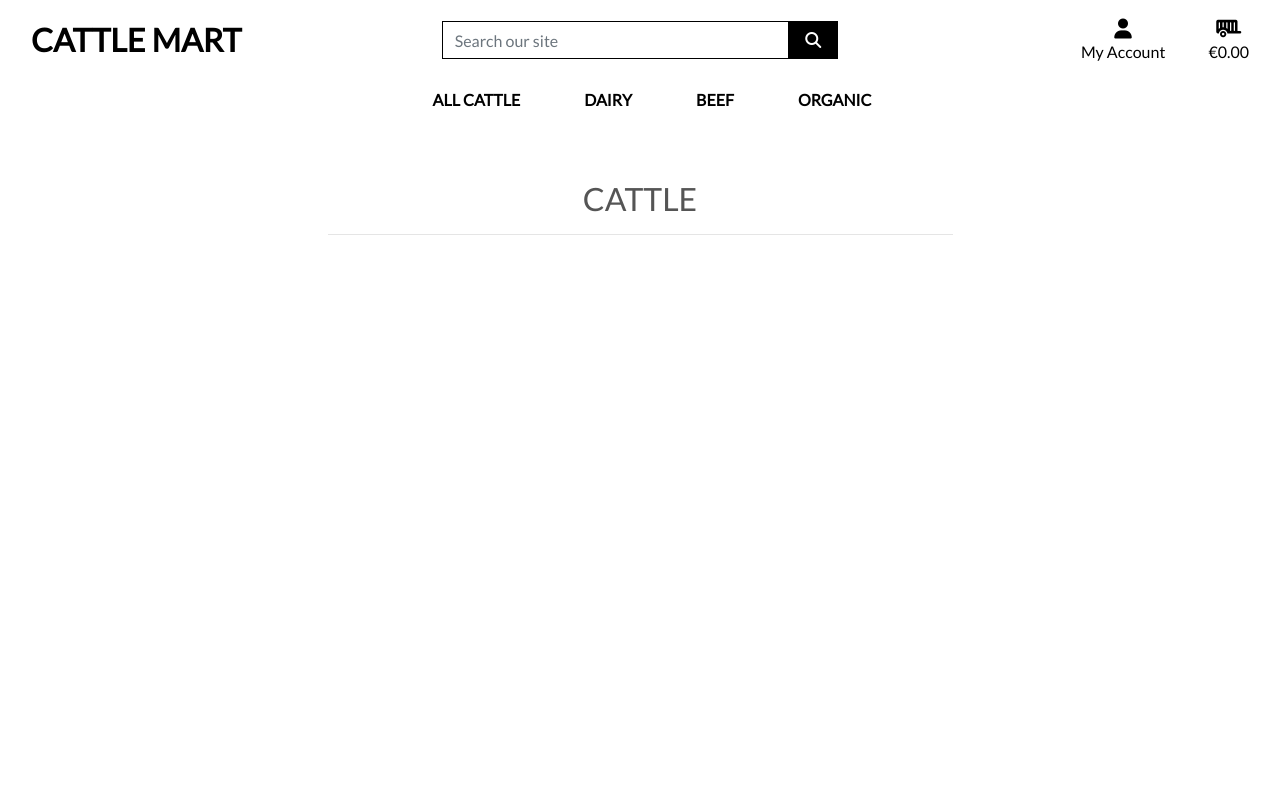
After one commit to Farmer-Eds-Shed/Cattle-Mart, a Django app: page /cattle/ in a window 1280 px wide. The commit adds this page. Run offline with Django 3.2, Linux system fonts and the light colour scheme; data that the repository does not hold is empty; some libraries are stand-ins or nearby versions.

Commit message:
Added Cattle Templates

```diff
--- /dev/null
+++ b/cattle/templates/cattle/cattle.html
@@ -0,0 +1,79 @@
+{% extends "base.html" %}
+{% load static %}
+
+{% block page_header %}
+    <div class="container header-container">
+        <div class="row">
+            <div class="col"></div>
+        </div>
+    </div>
+{% endblock %}
+
+{% block content %}
+    <div class="overlay"></div>
+    <div class="container-fluid">
+        <div class="row">
+            <div class="col text-center mt-3">
+                <h2 class="logo-font">Cattle</h2>
+                <hr class="w-50 mb-1">
+            </div>
+        </div>
+        <div class="row">
+            <div class="cattle-container col-10 offset-1">
+                <div class="row mt-1 mb-2"></div>
+                <div class="row">
+                    {% for cattle in cattle %}
+                        <div class="col-sm-6 col-md-6 col-lg-4 col-xl-3">
+                            <div class="card h-100 border-0">
+                                {% if cattle.image %}
+                                <a href="{% url 'cattle_detail' cattle.id %}">
+                                    <img class="card-img-top img-fluid" src="{{ cattle.image.url }}" alt="{{ cattle.name }}">
+                                </a>
+                                {% else %}
+                                <a href="{% url 'cattle_detail' cattle.id %}">
+                                    <img class="card-img-top img-fluid" src="{{ MEDIA_URL }}noimage.png" alt="{{ cattle.name }}">
+                                </a>
+                                {% endif %}
+                                <div class="card-body pb-0">
+                                    <p class="mb-0">{{ cattle.name }}</p>
+                                </div>
+                                <div class="card-footer bg-white pt-0 border-0 text-left">
+                                    <div class="row">
+                                        <div class="col">
+                                            <p class="lead mb-0 text-left font-weight-bold">${{ cattle.price }}</p>
+                                            {% if cattle.star_rating %}
+                                                <small class="text-muted"><i class="fas fa-star mr-1"></i>{{ cattle.star_rating }} / 5</small>
+                                            {% else %}
+                                                <small class="text-muted">No Rating</small>
+                                            {% endif %}
+                                        </div>
+                                    </div>
+                                </div>
+                            </div>
+                        </div>
+                        {% if forloop.counter|divisibleby:1 %}
+                            <div class="col-12 d-sm-none mb-5">
+                                <hr>
+                            </div>
+                        {% endif %}
+                        {% if forloop.counter|divisibleby:2 %}
+                            <div class="col-12 d-none d-sm-block d-md-block d-lg-none mb-5">
+                                <hr>
+                            </div>
+                        {% endif %}
+                        {% if forloop.counter|divisibleby:3 %}
+                            <div class="col-12 d-none d-lg-block d-xl-none mb-5">
+                                <hr>
+                            </div>
+                        {% endif %}
+                        {% if forloop.counter|divisibleby:4 %}
+                            <div class="col-12 d-none d-xl-block mb-5">
+                                <hr>
+                            </div>
+                        {% endif %}
+                    {% endfor %}
+                </div>
+            </div>
+        </div>
+    </div>
+{% endblock %}
--- /dev/null
+++ b/cattle/urls.py
@@ -0,0 +1,7 @@
+from django.urls import path
+from . import views
+
+urlpatterns = [
+    path('', views.all_cattle, name='cattle'),
+    path('<cattle_id>', views.cattle_detail, name='cattle_detail'),
+]
--- a/cattle/views.py
+++ b/cattle/views.py
@@ -1,3 +1,71 @@
-from django.shortcuts import render
+from django.shortcuts import render, redirect, reverse, get_object_or_404
+from django.contrib import messages
+from django.db.models import Q
+from .models import Cattle, Enterprise
+from django.db.models.functions import Lower
+
 
 # Create your views here.
+
+def all_cattle(request):
+    """ A view to show all cattle, including sorting and search queries """
+
+    cattle = Cattle.objects.all()
+    query = None
+    enterprises = None
+    sort = None
+    direction = None
+
+    if request.GET:
+        if 'sort' in request.GET:
+            sortkey = request.GET['sort']
+            sort = sortkey
+            if sortkey == 'name':
+                sortkey = 'lower_name'
+                cattle = cattle.annotate(lower_name=Lower('name'))
+            if sortkey == 'category':
+                sortkey = 'category__name'
+            if 'direction' in request.GET:
+                direction = request.GET['direction']
+                if direction == 'desc':
+                    sortkey = f'-{sortkey}'
+            cattle = cattle.order_by(sortkey)
+
+        if 'enterprise' in request.GET:
+            enterprises = request.GET['enterprise'].split(',')
+            cattle = cattle.filter(enterprise__name__in=enterprises)
+            enterprises = Enterprise.objects.filter(name__in=enterprises)
+
+
+
+        if 'q' in request.GET:
+            query = request.GET['q']
+            if not query:
+                messages.error(request, "You didn't enter any search criteria!")
+                return redirect(reverse('cattle'))
+
+            queries = Q(name__icontains=query) | Q(description__icontains=query)
+            cattle = cattle.filter(queries)
+
+    current_sorting = f'{sort}_{direction}'
+
+    context = {
+        'cattle': cattle,
+        'search_term': query,
+        'current_enterprise': enterprises,
+        'current_sorting': current_sorting,
+    }
+
+    return render(request, 'cattle/cattle.html', context)
+
+
+def cattle_detail(request, cattle_id):
+    """ A view to show individual cattle details """
+
+    cattle = get_object_or_404(Cattle, pk=cattle_id)
+
+    context = {
+        'cattle': cattle,
+    }
+
+    return render(request, 'cattle/cattle_detail.html', context)
--- a/cattle_mart/settings.py
+++ b/cattle_mart/settings.py
@@ -72,6 +72,7 @@ TEMPLATES = [
                 'django.template.context_processors.request', # Required by AllAuth
                 'django.contrib.auth.context_processors.auth',
                 'django.contrib.messages.context_processors.messages',
+                'django.template.context_processors.media',
             ],
         },
     },
--- a/cattle_mart/urls.py
+++ b/cattle_mart/urls.py
@@ -22,4 +22,5 @@ urlpatterns = [
     path('admin/', admin.site.urls),
     path('accounts/', include('allauth.urls')),
     path('', include('home.urls')),
+    path('cattle/', include('cattle.urls')),
 ] + static(settings.MEDIA_URL, document_root=settings.MEDIA_ROOT)
--- a/static/css/base.css
+++ b/static/css/base.css
@@ -36,6 +36,16 @@ body {
 .btn-black {
     background: black;
     color: white;
+}
+
+.overlay {
+	height: 100%;
+	width: 100%;
+	top: 0;
+	left: 0;
+	position: fixed;
+	background: white;
+	z-index: -1;
 }
 
 .shop-now-button:hover,
--- a/templates/includes/main-nav.html
+++ b/templates/includes/main-nav.html
@@ -5,10 +5,10 @@
                 All Cattle
             </a>
             <div class="dropdown-menu border-0" aria-labelledby="all-products-link">
-                <a href="" class="dropdown-item">By Price</a>
-                <a href="" class="dropdown-item ">By Star Rating</a>
-                <a href="" class="dropdown-item ">By Breed</a>
-                <a href="" class="dropdown-item">All Cattle</a>
+                <a href="{% url 'cattle' %}?sort=price&direction=asc" class="dropdown-item">By Price</a>
+                <a href="{% url 'cattle' %}?sort=price&direction=asc" class="dropdown-item ">By Star Rating</a>
+                <a href="{% url 'cattle' %}?sort=enterprise&direction=asc" class="dropdown-item ">By Enterprise</a>
+                <a href="{% url 'cattle' %}" class="dropdown-item" class="dropdown-item">All Cattle</a>
             </div>
         </li>
 
```
Also changed, not shown: cattle/templates/cattle/cattle_detail.html (added, +43 -0 lines), media/noimage.png (added).
